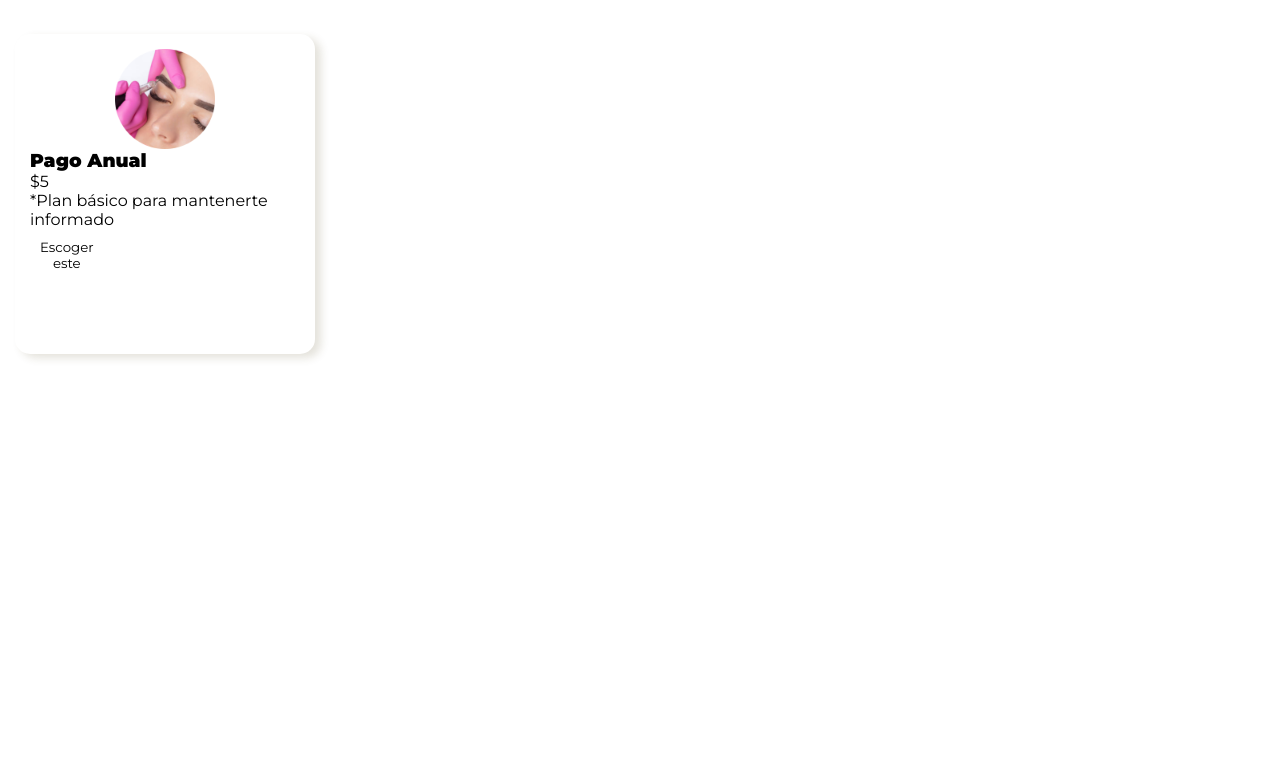
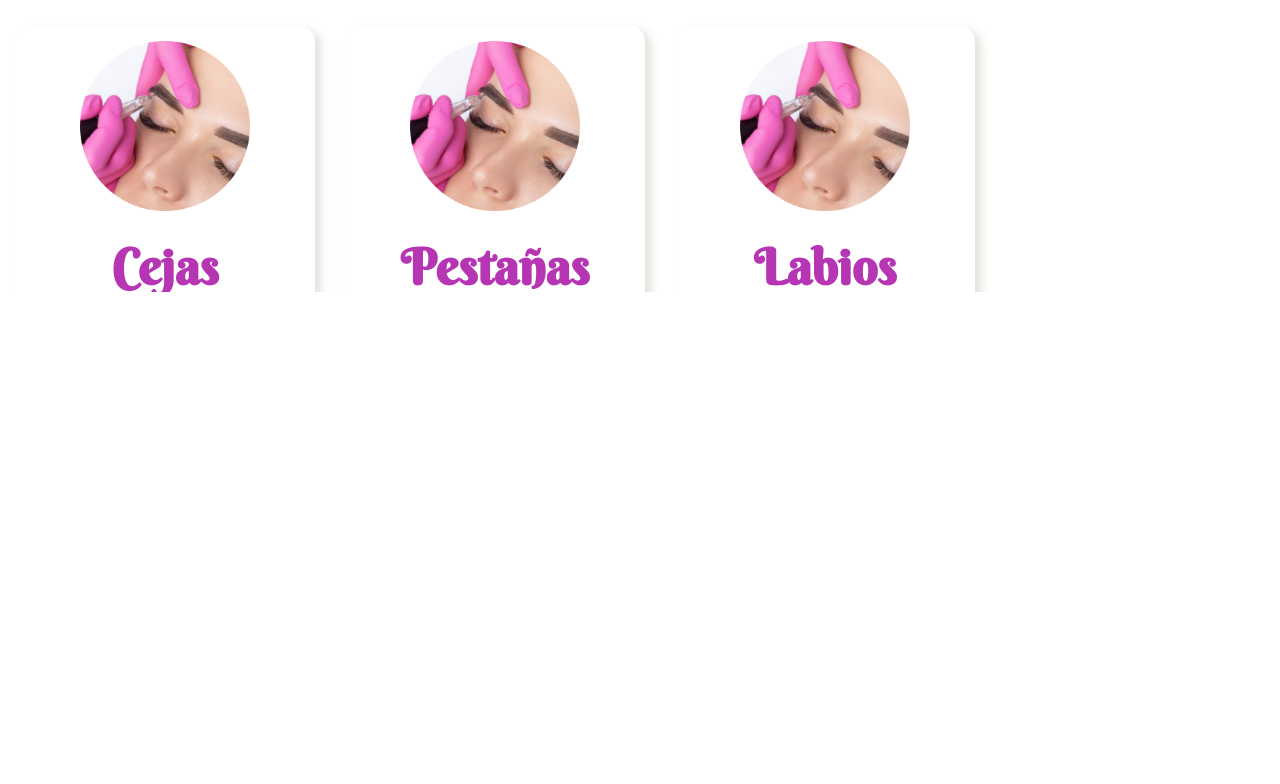
Before and after one commit to gualex89/gualex89, a plain HTML site: page index.html in a window 1280 px wide. Shown: the part 745-1529 px from the top of the page. Drawn offline with Linux system fonts and the light colour scheme.

Commit message:
slider de servicios

```diff
--- a/index.html
+++ b/index.html
@@ -60,13 +60,29 @@
                  <div id="imagen-cejas">
                     <img src="/assets/img/cejas.png" alt="">
                  </div>
-                <div class="plan-info-container">
-                    <h3 class="plan-card--title">Pago Anual</h3>
-                    <p class="plan-card--price"> <span>$</span>5</p>
-                    <p class="plan-card--saving">*Plan básico para mantenerte informado</p>
-                    <button class="plan-card--ca">Escoger este <span></span></button>
+                <div class="servicios-info-contenedor">
+                    <h3 class="servicios-titulo">Cejas</h3>
+                    <a class="servicios-ver--link" href="#"> <span>Ver </span> </a>
                 </div>
             </article>
+            <article class="servicios-contenedor--tarjeta" id="tarjeta1">
+                <div id="imagen-cejas">
+                   <img src="/assets/img/cejas.png" alt="">
+                </div>
+               <div class="servicios-info-contenedor">
+                   <h3 class="servicios-titulo">Pestañas</h3>
+                   <a class="servicios-ver--link" href="#"> <span>Ver </span> </a>
+               </div>
+           </article>
+           <article class="servicios-contenedor--tarjeta" id="tarjeta1">
+            <div id="imagen-cejas">
+               <img src="/assets/img/cejas.png" alt="">
+            </div>
+           <div class="servicios-info-contenedor">
+               <h3 class="servicios-titulo">Labios</h3>
+               <a class="servicios-ver--link" href="#"> <span>Ver </span> </a>
+           </div>
+       </article>
         </section>
 
 
--- a/style.css
+++ b/style.css
@@ -130,7 +130,8 @@ button > div {
 
 }
 .secccion-imagen{
-    height: 73vh;
+    height: 72vh;
+    background-color: #cea8ce;
 }
 
 .imagen{
@@ -138,7 +139,7 @@ button > div {
     z-index: 1;
     width: 100%;
     min-width: 320px;
-    max-width: 480px;
+    max-width: 490px;
 }
 .menu-icon{
     width: 40px;
@@ -221,7 +222,32 @@ button > div {
 }
 
 #imagen-cejas img{
-    width: 100px;
-    height: 100px;
+    width: 170px;
+    height: 170px;
 
 }
+.servicios-titulo{
+    text-align: center;
+    margin-top: 25px;
+    color: var(--principal-mirame);
+    font-family: 'Berkshire Swash', cursive;
+    font-size: 50px;
+}
+.servicios-ver--link{
+    display: flow-root;
+    text-align: center;
+    margin-top: 5px;
+}
+.servicios-ver--link span{
+    font-family: "Montserrat";
+    font-size: 30px;
+}
+.servicios-contenedor--slider{
+
+    position:relative;
+    display: flex;
+    height: 316px;
+    overflow-x: scroll;
+    overscroll-behavior-x: contain;
+    scroll-snap-type: x proximity;
+}
```
